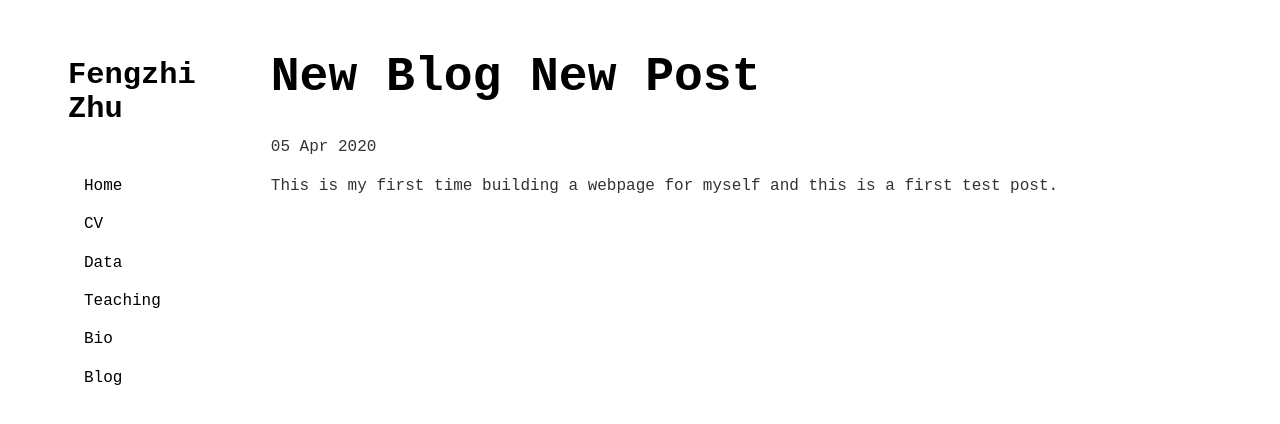
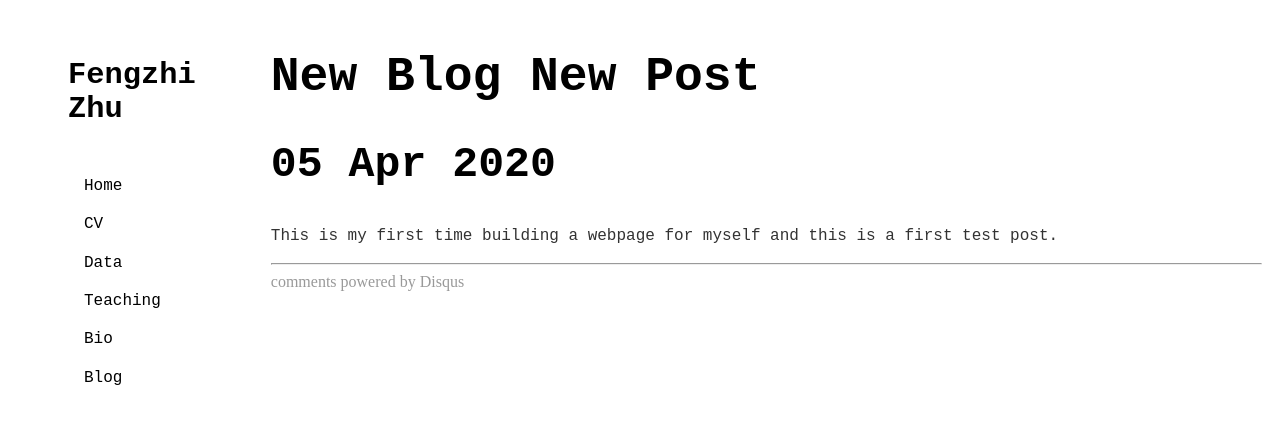
Before and after one commit to fengzhi22/fengzhi22.github.io, a Jekyll site: the page built from _posts/2020-04-05-new-blog-new-post.md, in a window 1280 px wide. Shown: the top 424 px of the page. Built offline with Jekyll 4.4.1, drawn with Linux system fonts in a browser that asks for light colours; comment, search, counter and statistics services are not loaded.

Commit message:
solved #2 and #3

```diff
--- /dev/null
+++ b/_includes/disqus.html
@@ -0,0 +1,14 @@
+<div id="disqus_thread"></div>
+    <script type="text/javascript">
+        /* * * CONFIGURATION VARIABLES: EDIT BEFORE PASTING INTO YOUR WEBPAGE * * */
+        var disqus_shortname = 'fengzhi22'; // required: replace example with your forum shortname
+
+        /* * * DON'T EDIT BELOW THIS LINE * * */
+        (function() {
+            var dsq = document.createElement('script'); dsq.type = 'text/javascript'; dsq.async = true;
+            dsq.src = '//' + disqus_shortname + '.disqus.com/embed.js';
+            (document.getElementsByTagName('head')[0] || document.getElementsByTagName('body')[0]).appendChild(dsq);
+        })();
+    </script>
+    <noscript>Please enable JavaScript to view the <a href="http://disqus.com/?ref_noscript">comments powered by Disqus.</a></noscript>
+    <a href="http://disqus.com" class="dsq-brlink">comments powered by <span class="logo-disqus">Disqus</span></a>
--- a/_layouts/post.html
+++ b/_layouts/post.html
@@ -1,9 +1,29 @@
 ---
 layout: default
+notes: active
 ---
-<h1>{{ page.title }}</h1>
-<p class="meta">{{ page.date | date_to_string }}</p>
 
-<div class="post">
-  {{ content }}
-</div>
+<div class="notes">
+		<div class="note single">
+			<h1 class="title">{{ page.title }}</h1>
+
+			<h2 class="date"><info datetime="{{ page.date }}">
+				{{ page.date | date_to_string }} {% if page.author %} by {{ page.author }} {% endif %}
+			</info></h2>
+			<!-- Post content -->
+			<div class="notebody">
+				{{ content }}
+			</div>
+			<!-- Post info -->
+			<div class="noteinfo">
+			<!-- include some categories and tags maybe? -->
+			</div>
+
+			<hr>
+
+			<!-- Post comments -->
+			<div class="notecomments">
+				{% include disqus.html %}
+			</div>
+		</div><!-- / .note .single -->
+</div><!-- /.notes -->
```
Also changed, not shown: _includes/analytics.html (added, +9 -0 lines).
